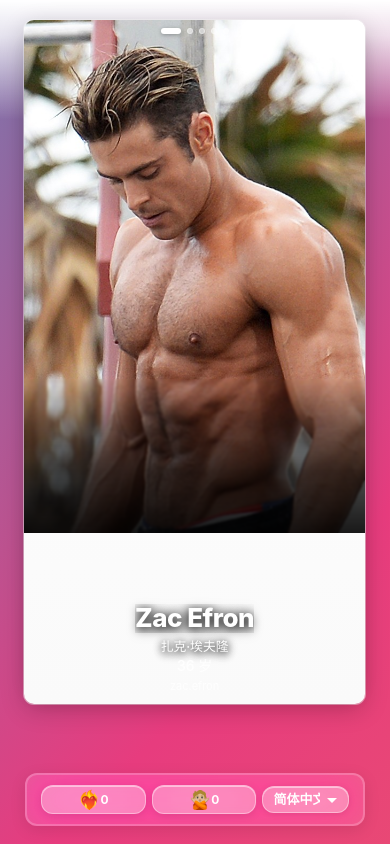
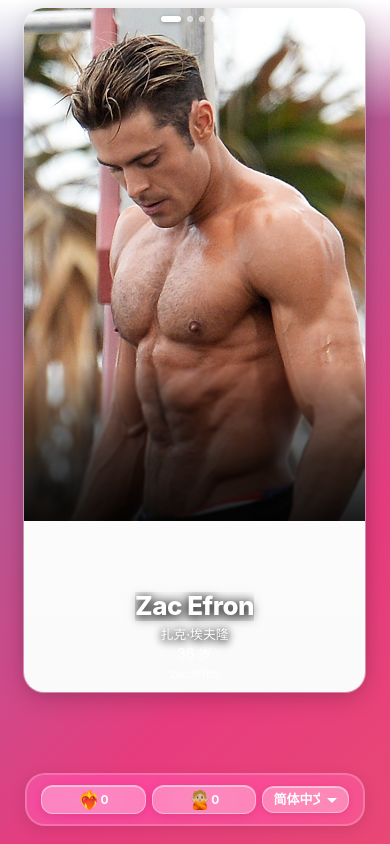
Before and after one commit to C171017/actor-mock-tinder, a React (Vite) app: page / in a window 390 px wide. Shown: the top 844 px of the page. Built offline with nearby package versions, Linux system fonts and the light colour scheme.

Commit message:
Increase swipe indicator size, add iPhone-style rounded corners, remove top spacing

```diff
--- a/src/App.css
+++ b/src/App.css
@@ -5,7 +5,7 @@
   flex-direction: column;
   align-items: center;
   justify-content: space-between;
-  padding-top: 10px;
+  padding-top: 0;
   padding-bottom: 10px;
   position: relative;
 }
@@ -95,7 +95,7 @@
   max-width: 400px;
   height: calc(100vh - 180px);
   max-height: 800px;
-  margin-top: 4px;
+  margin-top: 0;
   margin-bottom: 4px;
   flex: 1;
   display: flex;
@@ -290,7 +290,7 @@
 /* Responsive design */
 @media (max-width: 480px) {
   .app {
-    padding: 8px 6px 6px 6px;
+    padding: 0 6px 6px 6px;
   }
 
   .app-header {
--- a/src/components/ActorCard.css
+++ b/src/components/ActorCard.css
@@ -5,7 +5,7 @@
   height: calc(100vh - 180px);
   max-height: 800px;
   background: linear-gradient(to bottom, #ffffff 0%, #fafafa 100%);
-  border-radius: 12px;
+  border-radius: 24px;
   box-shadow: 0 6px 24px rgba(0, 0, 0, 0.2),
               0 0 0 1px rgba(255, 255, 255, 0.5),
               inset 0 1px 0 rgba(255, 255, 255, 0.8);
@@ -179,19 +179,19 @@
   top: 50%;
   left: 50%;
   transform: translate(-50%, -50%);
-  width: 100px;
-  height: 100px;
+  width: 200px;
+  height: 200px;
   border-radius: 50%;
   display: flex;
   align-items: center;
   justify-content: center;
-  font-size: 28px;
+  font-size: 56px;
   font-weight: 900;
-  border: 4px solid;
+  border: 8px solid;
   z-index: 10;
   animation: indicatorAppear 0.4s cubic-bezier(0.34, 1.56, 0.64, 1);
   text-transform: uppercase;
-  letter-spacing: 1px;
+  letter-spacing: 2px;
   backdrop-filter: blur(20px) saturate(180%);
   box-shadow: 0 4px 20px rgba(0, 0, 0, 0.3),
               inset 0 1px 0 rgba(255, 255, 255, 0.4);
@@ -243,7 +243,7 @@
     height: calc(100vh - 160px);
     max-height: 700px;
     width: 95%;
-    border-radius: 10px;
+    border-radius: 20px;
   }
 
   .card-content {
@@ -267,8 +267,9 @@
   }
 
   .swipe-indicator {
-    width: 90px;
-    height: 90px;
-    font-size: 24px;
+    width: 180px;
+    height: 180px;
+    font-size: 48px;
+    border: 6px solid;
   }
 }
--- a/src/components/ControlBar.css
+++ b/src/components/ControlBar.css
@@ -9,7 +9,7 @@
   color: white;
   background: rgba(255, 255, 255, 0.15);
   backdrop-filter: blur(20px) saturate(180%);
-  border-radius: 12px;
+  border-radius: 24px;
   border: 2px solid rgba(255, 255, 255, 0.2);
   box-shadow: 0 4px 16px rgba(0, 0, 0, 0.1);
   position: relative;
@@ -115,6 +115,7 @@
   .control-bar {
     padding: 10px 14px;
     margin-bottom: 12px;
+    border-radius: 20px;
   }
 
   .control-bar-stats {
```
